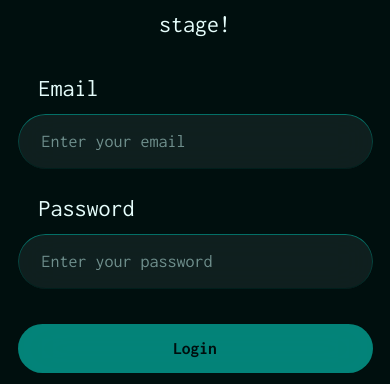
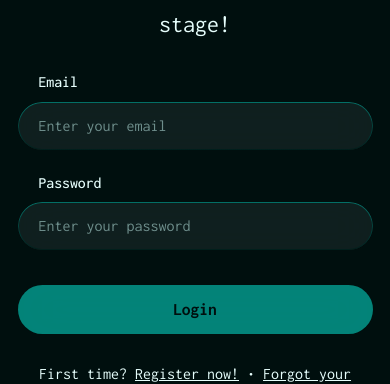
Before and after one commit to VirtuJudge/Frontend, a Next.js app: page /auth/login in a window 390 px wide. Shown: the part 366-750 px from the top of the page. Built offline with nearby package versions, Linux system fonts and the light colour scheme; no server answers; some icons are missing.

Commit message:
refactor(ui): update tailwind classes and remove deprecated styling

```diff
--- a/app/globals.css
+++ b/app/globals.css
@@ -6,6 +6,7 @@
 
 @theme {
   --color-primary: hsla(175, 95%, 50%, 1);
+  --color-accent: #00e5cc;
   --color-glass: hsla(176, 92%, 90%, 0.07);
   --color-glass-dark: hsla(177, 50%, 3%, 0.7);
 
--- a/components/action-button.tsx
+++ b/components/action-button.tsx
@@ -35,7 +35,7 @@ export function ActionAddButton({
   );
 }
 
-export type ActionIconVariant = "danger" | "primary" | "default";
+type ActionIconVariant = "danger" | "primary" | "default";
 
 export interface ActionIconButtonProps {
   icon: string;
--- a/components/button.tsx
+++ b/components/button.tsx
@@ -10,8 +10,8 @@ import {
 } from "./wrapper";
 import { cn } from "@/lib/utils";
 
-export type ButtonVariant = WrapperVariant;
-export type ButtonSize = "sm" | "default" | "lg";
+type ButtonVariant = WrapperVariant;
+type ButtonSize = "sm" | "default" | "lg";
 
 export interface ButtonProps
   extends Omit<React.ButtonHTMLAttributes<HTMLButtonElement>, "onClick"> {
@@ -90,7 +90,7 @@ export const Button = React.forwardRef<HTMLElement, ButtonProps>(function Button
         borderGradient={borderGradient}
         className={mergedClassName}
         style={style}
-        aria-disabled={disabled || loading}
+        aria-disabled={(disabled || loading) ? true : undefined}
         onClick={handleClick}
         {...(rest as unknown as React.AnchorHTMLAttributes<HTMLAnchorElement>)}
       >
@@ -108,7 +108,7 @@ export const Button = React.forwardRef<HTMLElement, ButtonProps>(function Button
       borderGradient={borderGradient}
       className={mergedClassName}
       style={style}
-      disabled={disabled || loading}
+      disabled={(disabled || loading) ? true : undefined}
       aria-busy={loading}
       onClick={handleClick}
       {...rest}
--- a/components/count-badge.tsx
+++ b/components/count-badge.tsx
@@ -8,7 +8,7 @@ import { apiClient } from "@/lib/api/client";
 import { useAuth } from "@/features/auth";
 import { cn } from "@/lib/utils";
 
-export interface CountBadgeProps {
+interface CountBadgeProps {
   count?: number;
   label: string;
   icon?: string;
@@ -16,7 +16,7 @@ export interface CountBadgeProps {
   className?: string;
 }
 
-export function CountBadge({
+function CountBadge({
   count = 0,
   label,
   icon,
@@ -67,7 +67,7 @@ export function ProjectAssetsCountBadge({
   );
 }
 
-export const AssetsCountBadge = ProjectAssetsCountBadge;
+const AssetsCountBadge = ProjectAssetsCountBadge;
 
 export interface TeamProjectsCountBadgeProps {
   teamId?: string;
@@ -97,7 +97,7 @@ export function TeamProjectsCountBadge({
   );
 }
 
-export const ProjectsCountBadge = TeamProjectsCountBadge;
+const ProjectsCountBadge = TeamProjectsCountBadge;
 
 export interface MembersCountBadgeProps {
   teamId?: string;
@@ -127,7 +127,7 @@ export function MembersCountBadge({
   );
 }
 
-export const TeamMembersCountBadge = MembersCountBadge;
+const TeamMembersCountBadge = MembersCountBadge;
 
 export interface TeamRoleBadgeProps {
   teamId: string;
--- /dev/null
+++ b/components/immersive-page-shell.tsx
@@ -0,0 +1,23 @@
+import React from "react";
+import { cn } from "@/lib/utils";
+
+export interface ImmersivePageShellProps {
+  children: React.ReactNode;
+  header?: React.ReactNode;
+  contentClassName?: string;
+}
+
+/** Shared full-screen frame for focused workflow states. */
+export function ImmersivePageShell({
+  children,
+  header,
+  contentClassName,
+}: ImmersivePageShellProps) {
+  return (
+    <div className="fixed inset-0 flex h-full w-full items-center justify-center bg-bg p-4 text-white">
+      <div className="pointer-events-none fixed left-1/2 top-0 h-55 w-150 -translate-x-1/2 rounded-full bg-accent/12 blur-[110px]" />
+      {header}
+      <div className={cn("relative z-10", contentClassName)}>{children}</div>
+    </div>
+  );
+}
--- a/components/input.tsx
+++ b/components/input.tsx
@@ -11,8 +11,8 @@ import { Text } from "@/components/text";
 
 import { cn } from "@/lib/utils";
 
-export type InputVariant = WrapperVariant;
-export type InputSize = "sm" | "default" | "lg";
+type InputVariant = WrapperVariant;
+type InputSize = "sm" | "default" | "lg";
 
 export interface InputProps extends Omit<
   React.InputHTMLAttributes<HTMLInputElement>,
@@ -33,9 +33,9 @@ const SIZES: Record<
   InputSize,
   { height: string; text: string; padding: string }
 > = {
-  sm: { height: "h-[42px]", text: "text-[16px]", padding: "px-[16px]" },
-  default: { height: "h-[55px]", text: "text-[18px]", padding: "px-[24px]" },
-  lg: { height: "h-[64px]", text: "text-[20px]", padding: "px-[28px]" },
+  sm: { height: "h-10.5", text: "text-[14px] sm:text-[16px]", padding: "px-4" },
+  default: { height: "h-13.75", text: "text-[16px] sm:text-[18px]", padding: "px-6" },
+  lg: { height: "h-16", text: "text-[18px] sm:text-[20px]", padding: "px-7" },
 };
 
 export const Input = React.forwardRef<HTMLInputElement, InputProps>(
@@ -79,7 +79,7 @@ export const Input = React.forwardRef<HTMLInputElement, InputProps>(
     };
 
     const mergedWrapperClassName = cn(
-      "flex items-center transition-all duration-200 cursor-text w-[480px]",
+      "flex items-center transition-all duration-200 cursor-text w-120",
       sizeConfig.height,
       sizeConfig.padding,
       disabled && "opacity-50 pointer-events-none cursor-not-allowed",
@@ -138,12 +138,12 @@ export const Input = React.forwardRef<HTMLInputElement, InputProps>(
 
     if (label) {
       const mergedLabelWrapperClassName = cn(
-        "flex flex-col gap-[8px] w-[480px]",
+        "flex flex-col gap-2 w-120",
         className,
       );
 
       const mergedLabelClassName = cn(
-        "pl-6 select-none text-left",
+        "pl-6 select-none text-left text-lg sm:text-xl font-medium text-foreground/80",
         labelClassName,
       );
 
--- a/components/pill-badge.tsx
+++ b/components/pill-badge.tsx
@@ -54,12 +54,12 @@ export function RoleBadge({ role, className }: RoleBadgeProps) {
   );
 }
 
-export interface SectionHeaderBadgeProps {
+interface SectionHeaderBadgeProps {
   children: React.ReactNode;
   className?: string;
 }
 
-export function SectionHeaderBadge({
+function SectionHeaderBadge({
   children,
   className,
 }: SectionHeaderBadgeProps) {
--- a/components/pricing-card.tsx
+++ b/components/pricing-card.tsx
@@ -1,8 +1,8 @@
 import { Button, Text, Wrapper, If } from "@/components";
 
-export const ANNUAL_DISCOUNT = 0.2;
+const ANNUAL_DISCOUNT = 0.2;
 
-export const plans = {
+const plans = {
   personal: {
     name: "Personal",
     description: "For individuals and small teams",
--- a/components/text.tsx
+++ b/components/text.tsx
@@ -1,7 +1,7 @@
 import React from "react";
 import { cn } from "@/lib/utils";
 
-export type TextSize =
+type TextSize =
   // deprecated
   "xs" | "sm" | "md" | "lg" |
   // new sizes
--- a/components/wrapper.tsx
+++ b/components/wrapper.tsx
@@ -11,12 +11,12 @@ export type WrapperVariant =
   | "danger";
 export type BorderGradientVariant = "default" | "nav" | "none" | (string & {});
 
-export const BORDER_GRADIENTS: Record<string, string> = {
+const BORDER_GRADIENTS: Record<string, string> = {
   default: "var(--background-image-gradient-border)",
   nav: "var(--background-image-gradient-nav-border)",
 };
 
-export const BG_VARIANTS: Record<
+const BG_VARIANTS: Record<
   WrapperVariant,
   {
     className: string;
@@ -51,7 +51,7 @@ export const BG_VARIANTS: Record<
   },
 };
 
-export const getBorderGradientClass = (
+const getBorderGradientClass = (
   gradient: BorderGradientVariant = "default",
 ): string => {
   if (gradient === "none") return "border border-transparent";
@@ -114,7 +114,7 @@ export const getWrapperBorderStyle = ({
   return style;
 };
 
-export const getGlassGradientBorderStyle = getWrapperBorderStyle;
+const getGlassGradientBorderStyle = getWrapperBorderStyle;
 
 export interface WrapperProps<E extends React.ElementType = "div"> {
   as?: E;
```
